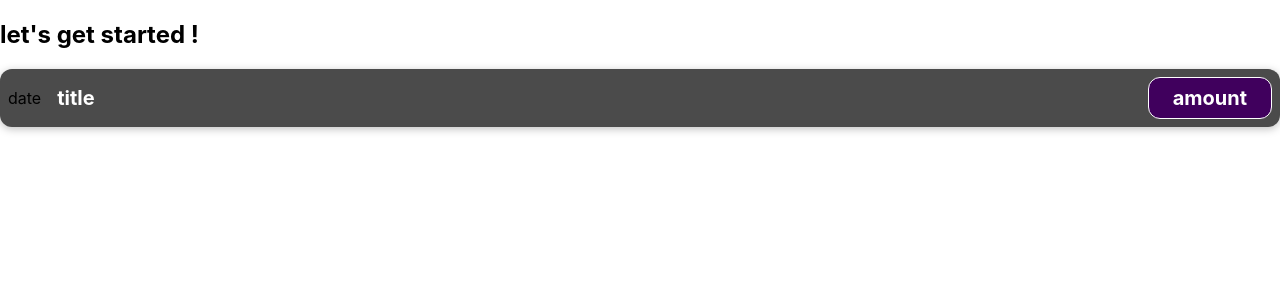
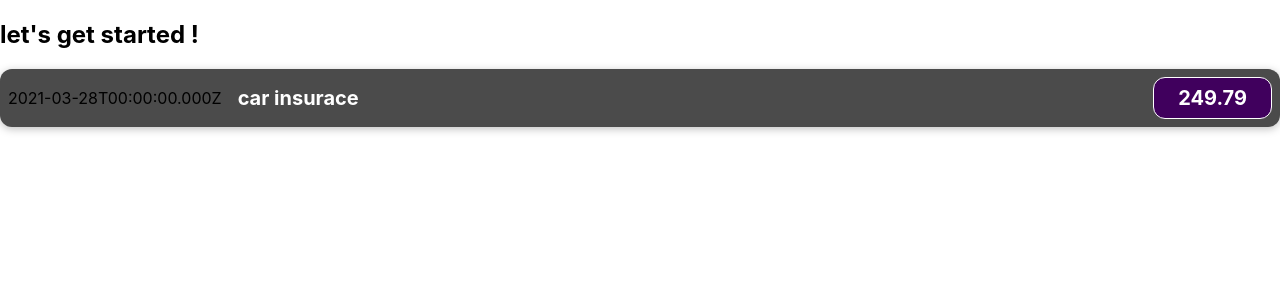
Before and after one commit to MinaLMG/expenses-tracker-with-react, a React (Create React App) app: page / in a window 1280 px wide. Shown: the top 300 px of the page. Built offline with nearby package versions, Linux system fonts and the light colour scheme.

Commit message:
added dynamic values for date,title and amount

```diff
--- a/src/components/ExpenseItem.js
+++ b/src/components/ExpenseItem.js
@@ -1,11 +1,14 @@
 import "./ExpenseItem.css";
 function ExpenseItem() {
+  const expenseDate = new Date(2021, 2, 28);
+  const expenseTitle = "car insurace";
+  const expenseAmount = 249.79;
   return (
     <div className="expense-item">
-      <div>date</div>
+      <div>{expenseDate.toISOString()}</div>
       <div className="expense-item__description">
-        <h2>title</h2>
-        <div className="expense-item__price">amount</div>
+        <h2>{expenseTitle}</h2>
+        <div className="expense-item__price">{expenseAmount}</div>
       </div>
     </div>
   );
```
